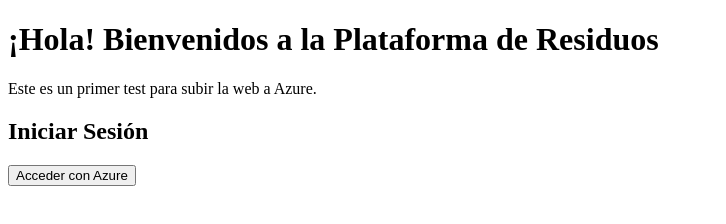
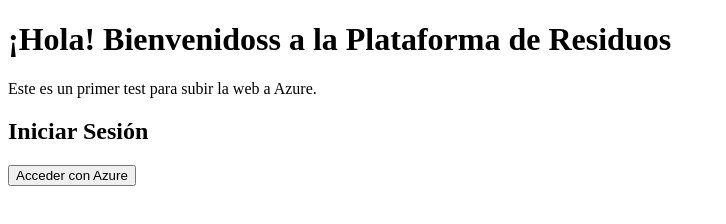
Before and after one commit to indiana202311/residuosrep1, a plain HTML site: page index.html in a window 1280 px wide. Shown: the whole page, without its empty margins (0-726 px from the left). Drawn offline with Linux system fonts and the light colour scheme.

Commit message:
Update index.html

```diff
--- a/index.html
+++ b/index.html
@@ -6,7 +6,7 @@
     <title>Residuos Web</title>
 </head>
 <body>
-    <h1>¡Hola! Bienvenidos a la Plataforma de Residuos</h1>
+    <h1>¡Hola! Bienvenidoss a la Plataforma de Residuos</h1>
     <p>Este es un primer test para subir la web a Azure.</p>
 
     <h2>Iniciar Sesión</h2>
```
